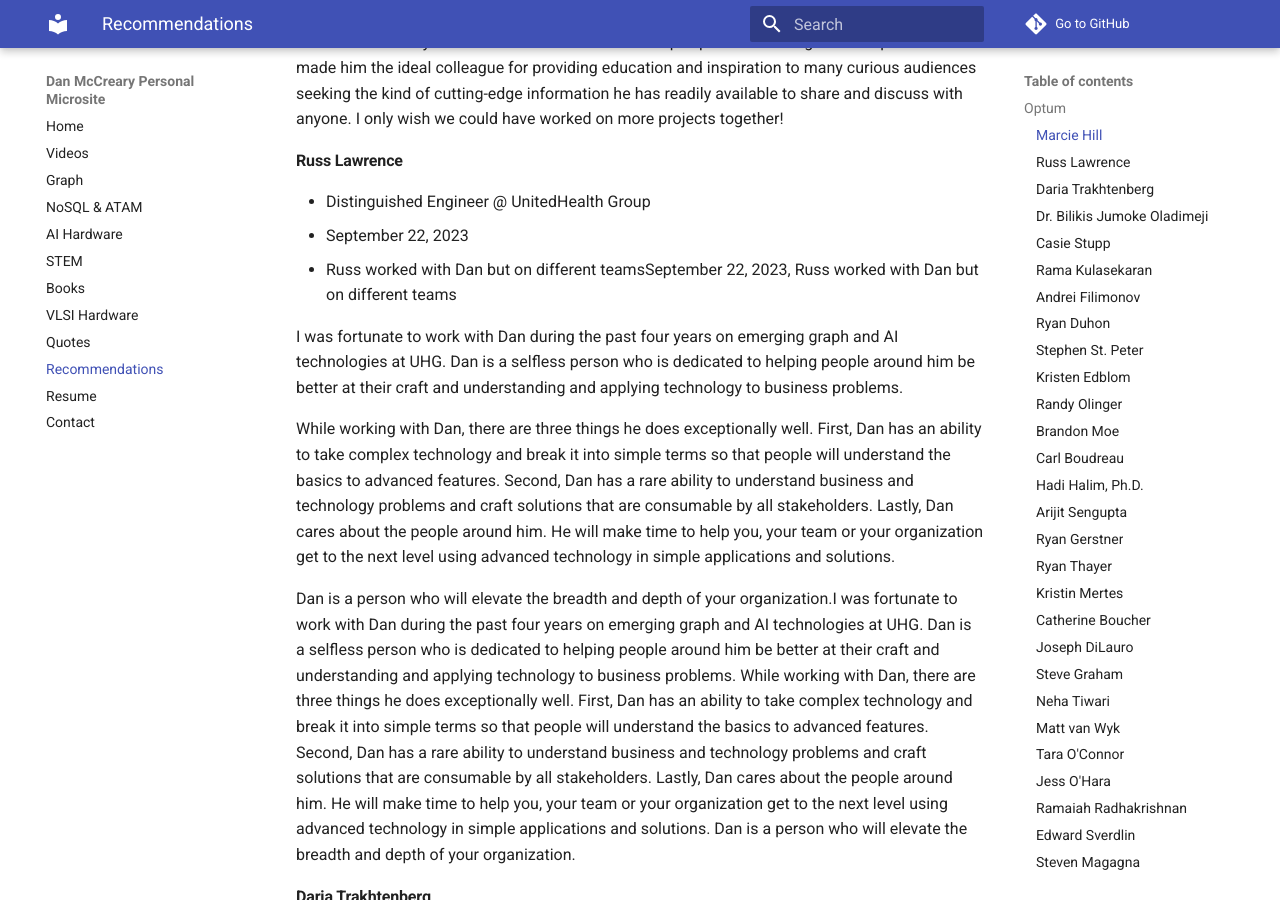
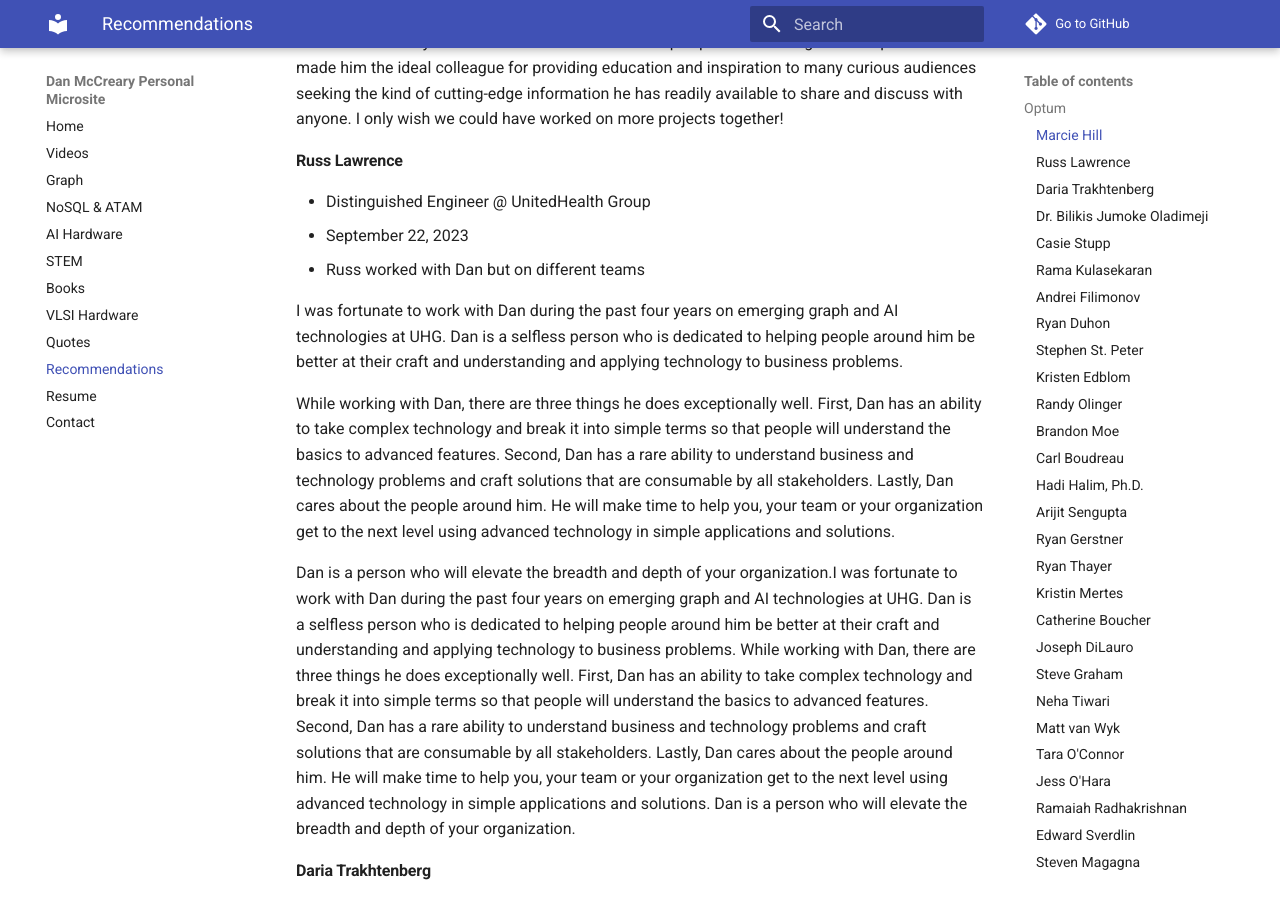
Before and after one commit to dmccreary/dmccreary, an MkDocs documentation site: the page built from docs/recommendations.md, in a window 1280 px wide and 900 px high, scrolled down 454 px. Built offline with MkDocs 1.6.1 and Material for MkDocs 9.7.7, drawn with Linux system fonts in a browser that asks for light colours; comment, search, counter and statistics services are not loaded; some of the changed text lies outside the part shown.

Commit message:
updating content

```diff
--- a/docs/recommendations.md
+++ b/docs/recommendations.md
@@ -29,7 +29,7 @@ I should have been so lucky to have worked with Dan. His deep expertise in a ran
 
 * Distinguished Engineer @ UnitedHealth Group
 * September 22, 2023
-* Russ worked with Dan but on different teamsSeptember 22, 2023, Russ worked with Dan but on different teams
+* Russ worked with Dan but on different teams
 
 I was fortunate to work with Dan during the past four years on emerging graph and AI technologies at UHG. Dan is a selfless person who is dedicated to helping people around him be better at their craft and understanding and applying technology to business problems.
 
@@ -74,7 +74,7 @@ I had the privilege to work with Dan on a learning and development program aroun
 
 * Head of Product Engineering | Building High-Performing Teams | Mentor | Early Career and Diversity Program Advocate
 * September 10, 2023
-* Rama worked with Dan on the same teamSeptember 10, 2023, Rama worked with Dan on the same team
+* Rama worked with Dan on the same team
 
 I have had the pleasure of working with Dan at Optum. Dan brings with him passion, innovation, advice and strategic insight that allows businesses to better address their challenges via AI, ML and tools around it. Dan always looks for ways to help improve early careers students with knowledge in AI and he is engaged and builds solid relationships with his clients and business partners. I would recommend Dan as he has great work ethics, and is dedicated to his role, and believes in a positive and ethical work environment.I have had the pleasure of working with Dan at Optum. Dan brings with him passion, innovation, advice and strategic insight that allows businesses to better address their challenges via AI, ML and tools around it. Dan always looks for ways to help improve early careers students with knowledge in AI and he is engaged and builds solid relationships with his clients and business partners. I would recommend Dan as he has great work ethics, and is dedicated to his role, and believes in a positive and ethical work environment.
 
```
